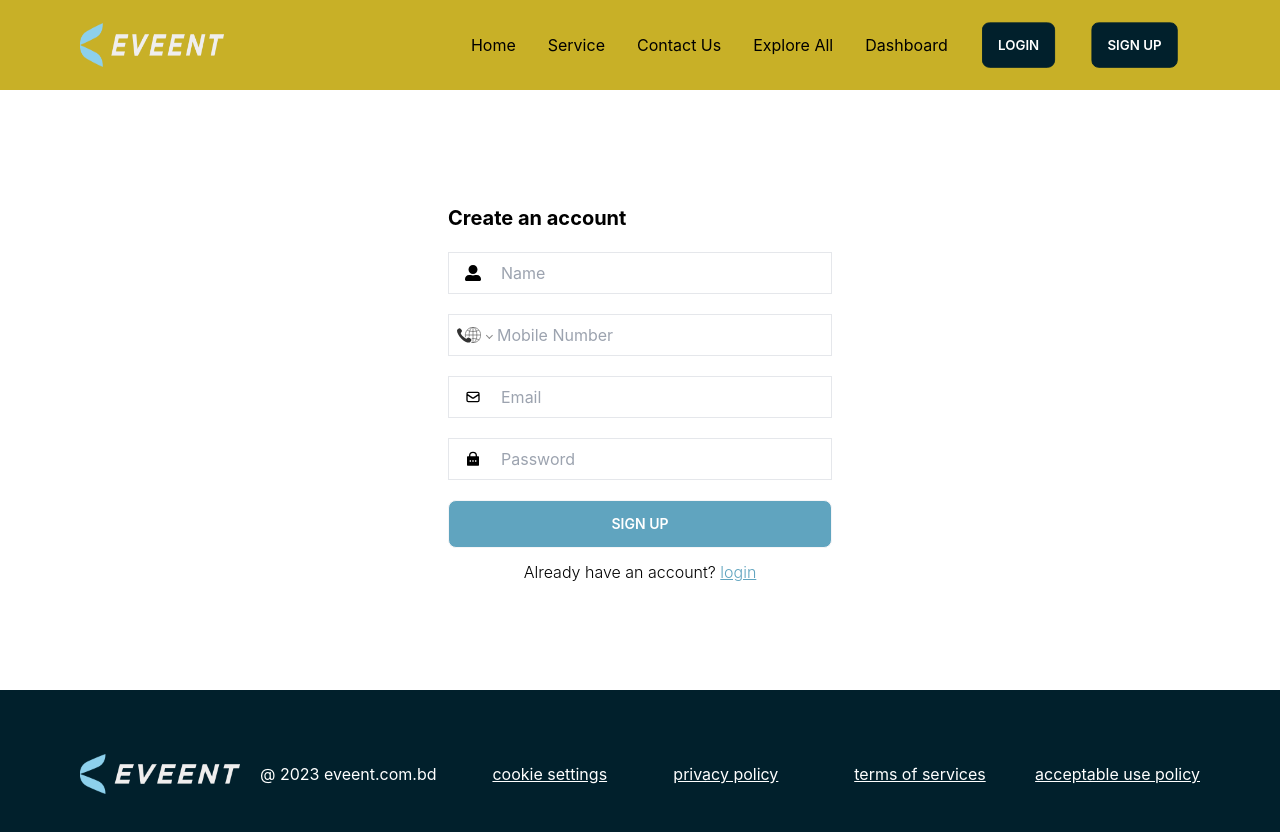
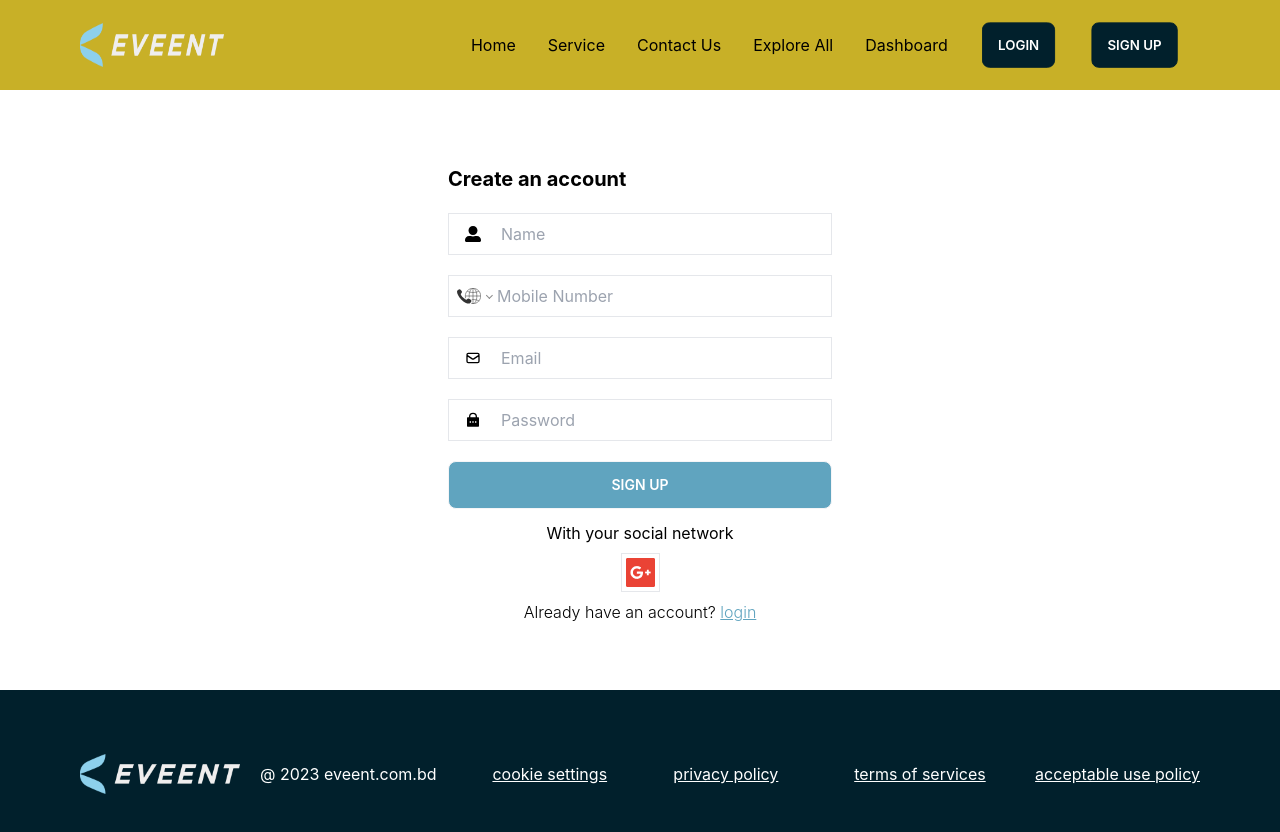
Before and after one commit to khshakilahamed/eveent, a React (Create React App) app: page /sign-up in a window 1280 px wide. Shown: the top 832 px of the page. Built offline with nearby package versions, Linux system fonts and the light colour scheme; no server answers.

Commit message:
login sigup design updated

```diff
--- a/src/pages/Login/Login.js
+++ b/src/pages/Login/Login.js
@@ -110,12 +110,17 @@ const Login = () => {
         </form>
 
         <div className="flex flex-col items-center my-3">
-          {/* <p>With your social network</p>
-                    <div className='flex gap-4 my-2'>
-                        <img className='cursor-pointer border p-1' src={facebook} alt="" />
-                        <img onClick={handleGoogleSignIn} className='cursor-pointer border p-1' src={google} alt="" />
-                        <img className='cursor-pointer border p-1' src={twitter} alt="" />
-                    </div> */}
+          <p>With your social network</p>
+          <div className="flex gap-4 my-2">
+            {/* <img className="cursor-pointer border p-1" src={facebook} alt="" />  */}
+            <img
+              onClick={handleGoogleSignIn}
+              className="cursor-pointer border p-1"
+              src={google}
+              alt=""
+            />
+            {/* <img className="cursor-pointer border p-1" src={twitter} alt="" /> */}
+          </div>
           <p className="text-black font-light">
             Not a member?{" "}
             <Link
--- a/src/pages/SignUp/SignUp.js
+++ b/src/pages/SignUp/SignUp.js
@@ -142,12 +142,17 @@ const SignUp = () => {
         </form>
 
         <div className="flex flex-col items-center my-3">
-          {/* <p>With your social network</p>
-                    <div className='flex gap-4 my-2'>
-                        <img className='cursor-pointer border p-1' src={facebook} alt="" />
-                        <img  onClick={handleGoogleSignIn}  className='cursor-pointer border p-1' src={google} alt="" />
-                        <img className='cursor-pointer border p-1' src={twitter} alt="" />
-                    </div> */}
+          <p>With your social network</p>
+          <div className="flex gap-4 my-2">
+            {/* <img className="cursor-pointer border p-1" src={facebook} alt="" /> */}
+            <img
+              onClick={handleGoogleSignIn}
+              className="cursor-pointer border p-1"
+              src={google}
+              alt=""
+            />
+            {/* <img className="cursor-pointer border p-1" src={twitter} alt="" /> */}
+          </div>
           <p className="text-black font-light">
             Already have an account?{" "}
             <Link to="/login" className="cursor-pointer underline text-accent">
```
Also changed, not shown: 1 other file (tests, documents, lock files or other folders).
